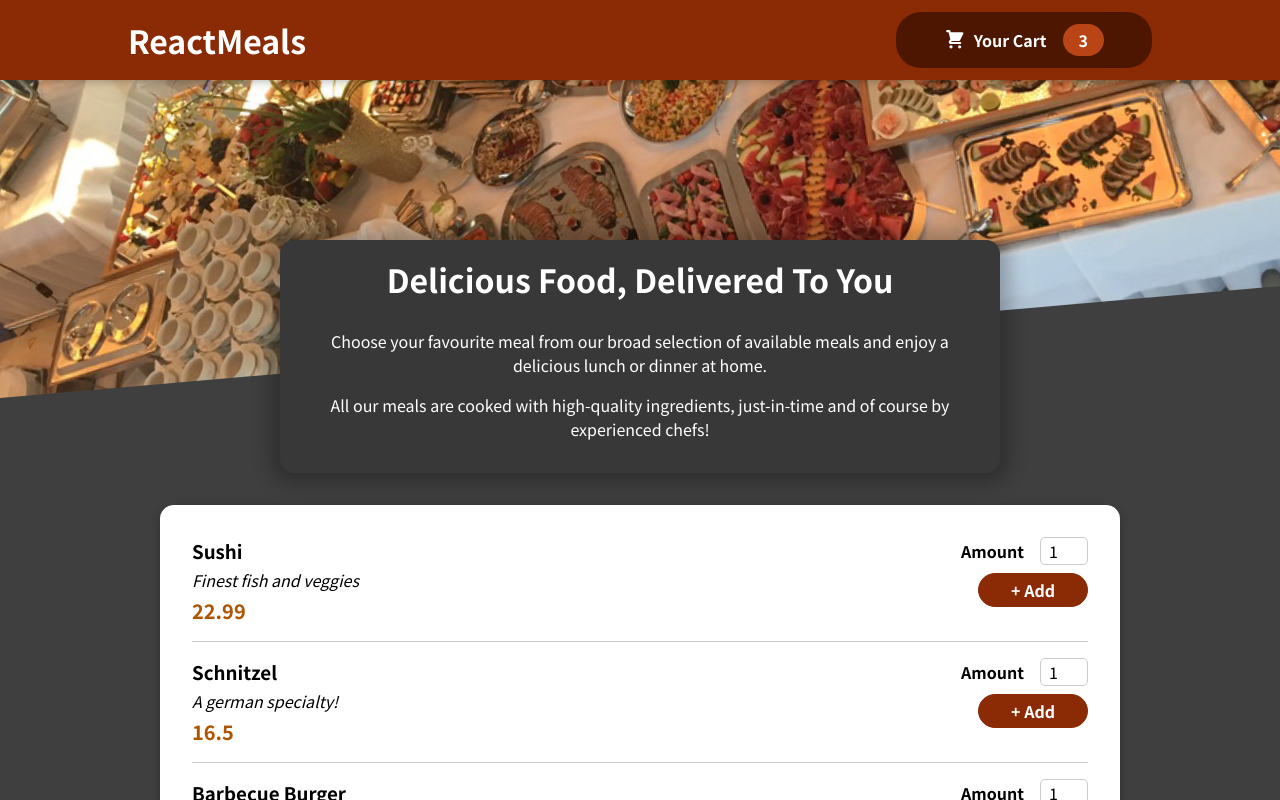
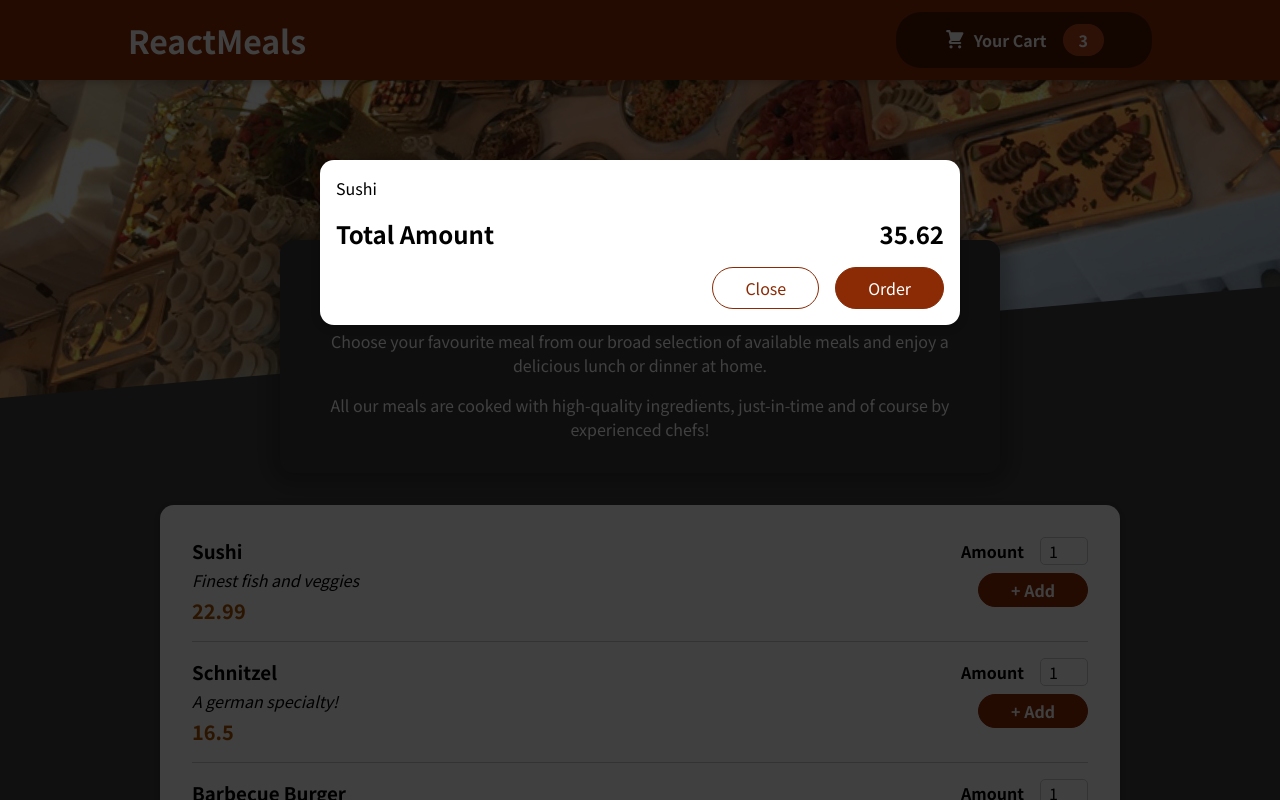
Before and after one commit to ShieldStark/food-ordering, a React (Create React App) app: page / in a window 1280 px wide. Shown: the top 800 px of the page. Built offline with nearby package versions, Linux system fonts and the light colour scheme.

Commit message:
Adding Modal

```diff
--- a/public/index.html
+++ b/public/index.html
@@ -28,6 +28,7 @@
   </head>
   <body>
     <noscript>You need to enable JavaScript to run this app.</noscript>
+    <div id="overlays"></div>
     <div id="root"></div>
     <!--
       This HTML file is a template.
--- a/src/App.js
+++ b/src/App.js
@@ -2,10 +2,12 @@
 import Header from './components/Layout/Header';
 import { Fragment } from 'react';
 import Meals from './components/Meals/Meals';
+import Cart from './components/Cart/Cart';
 
 function App() {
   return (
     <Fragment>
+      <Cart/>
       <Header/>
       <main>
         <Meals/>
--- /dev/null
+++ b/src/components/Cart/Cart.js
@@ -0,0 +1,33 @@
+import classes from './Cart.module.css';
+import Modal from '../UI/Modal';
+const Cart = props =>{
+
+    const cardItems=(
+        <ul className={classes['cart-items']}>
+        {[
+        {
+            id:'c1',
+            name: 'Sushi',
+            amount: 2,
+            price: 12.99
+        }
+    ].map((item)=>(
+        <li>{item.name}</li>
+    ))}
+    </ul>
+    );
+
+    return (<Modal>
+        {cardItems}
+        <div className={classes.total}>
+            <span>Total Amount</span>
+            <span>35.62</span>
+        </div>
+        <div className={classes.actions}>
+            <button className={classes['button--alt']}>Close</button>
+            <button className={classes.button}>Order</button>
+        </div>
+    </Modal>
+    );
+};
+export default Cart;
--- /dev/null
+++ b/src/components/Cart/Cart.module.css
@@ -0,0 +1,46 @@
+.cart-items {
+    list-style: none;
+    margin: 0;
+    padding: 0;
+    max-height: 20rem;
+    overflow: auto;
+  }
+
+  .total {
+    display: flex;
+    justify-content: space-between;
+    align-items: center;
+    font-weight: bold;
+    font-size: 1.5rem;
+    margin: 1rem 0;
+  }
+
+  .actions {
+    text-align: right;
+  }
+
+  .actions button {
+    font: inherit;
+    cursor: pointer;
+    background-color: transparent;
+    border: 1px solid #8a2b06;
+    padding: 0.5rem 2rem;
+    border-radius: 25px;
+    margin-left: 1rem;
+  }
+
+  .actions button:hover,
+  .actions button:active {
+    background-color: #5a1a01;
+    border-color: #5a1a01;
+    color: white;
+  }
+
+  .actions .button--alt {
+    color: #8a2b06;
+  }
+
+  .actions .button {
+    background-color: #8a2b06;
+    color: white;
+  }
--- /dev/null
+++ b/src/components/UI/Modal.js
@@ -0,0 +1,21 @@
+import { Fragment } from 'react';
+import classes from './Modal.module.css';
+import ReactDOM  from 'react-dom';
+
+const BackDrop = props =>{
+    return <div className={classes.backdrop}/>
+};
+
+const ModalOverlay = props =>{
+    return <div className={classes.modal}>
+        <div className={classes.content}>{props.children}</div>
+    </div>
+}
+const portalElement = document.getElementById('overlays');
+const Modal = props =>{
+    return <Fragment>
+        {ReactDOM.createPortal(<BackDrop/>,portalElement)}
+        {ReactDOM.createPortal(<ModalOverlay>{props.children}</ModalOverlay>,portalElement)}
+    </Fragment>
+};
+export default Modal;
--- /dev/null
+++ b/src/components/UI/Modal.module.css
@@ -0,0 +1,40 @@
+.backdrop {
+    position: fixed;
+    top: 0;
+    left: 0;
+    width: 100%;
+    height: 100vh;
+    z-index: 20;
+    background-color: rgba(0, 0, 0, 0.75);
+  }
+
+  .modal {
+    position: fixed;
+    top: 20vh;
+    left: 5%;
+    width: 90%;
+    background-color: white;
+    padding: 1rem;
+    border-radius: 14px;
+    box-shadow: 0 2px 8px rgba(0, 0, 0, 0.25);
+    z-index: 30;
+    animation: slide-down 300ms ease-out forwards;
+  }
+
+  @media (min-width: 768px) {
+    .modal {
+      width: 40rem;
+      left: calc(50% - 20rem);
+    }
+  }
+
+  @keyframes slide-down {
+    from {
+      opacity: 0;
+      transform: translateY(-3rem);
+    }
+    to {
+      opacity: 1;
+      transform: translateY(0);
+    }
+  }
```
